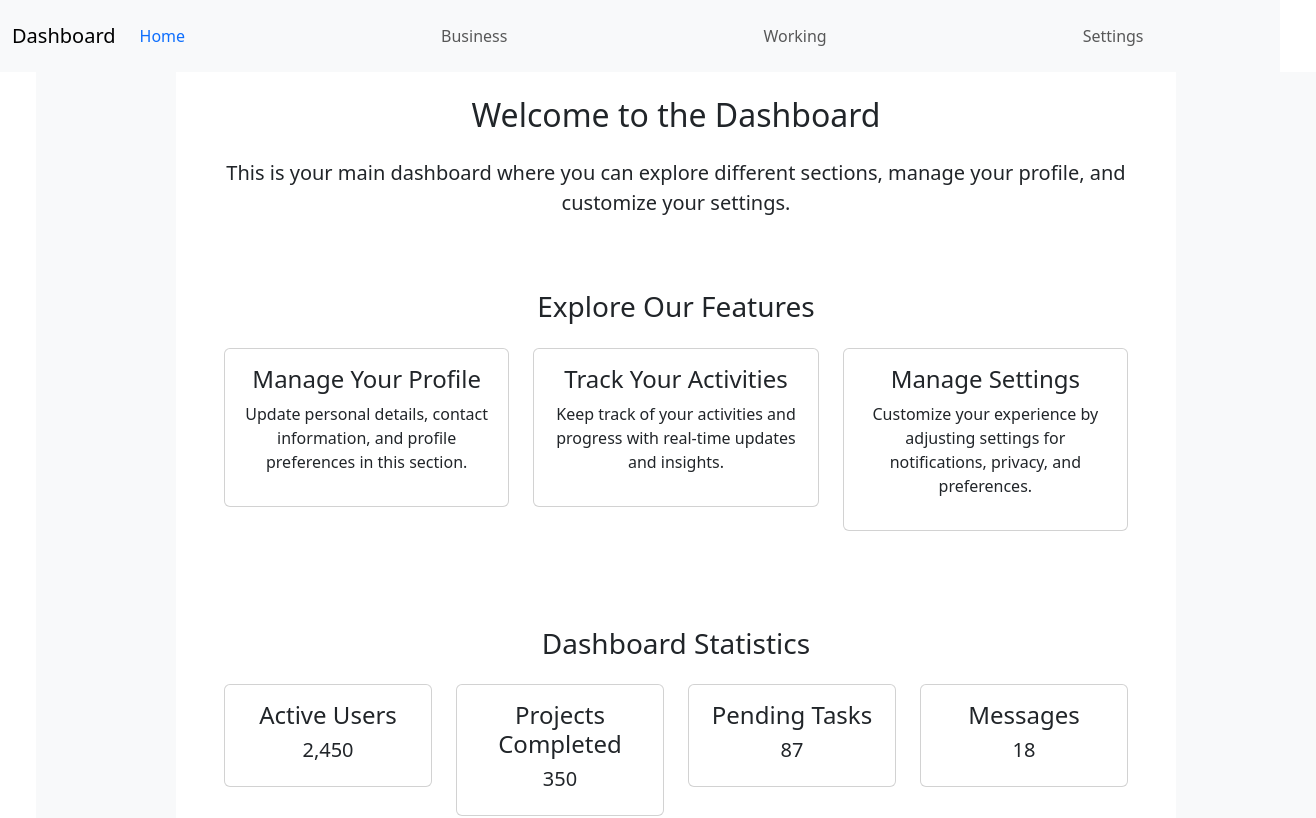
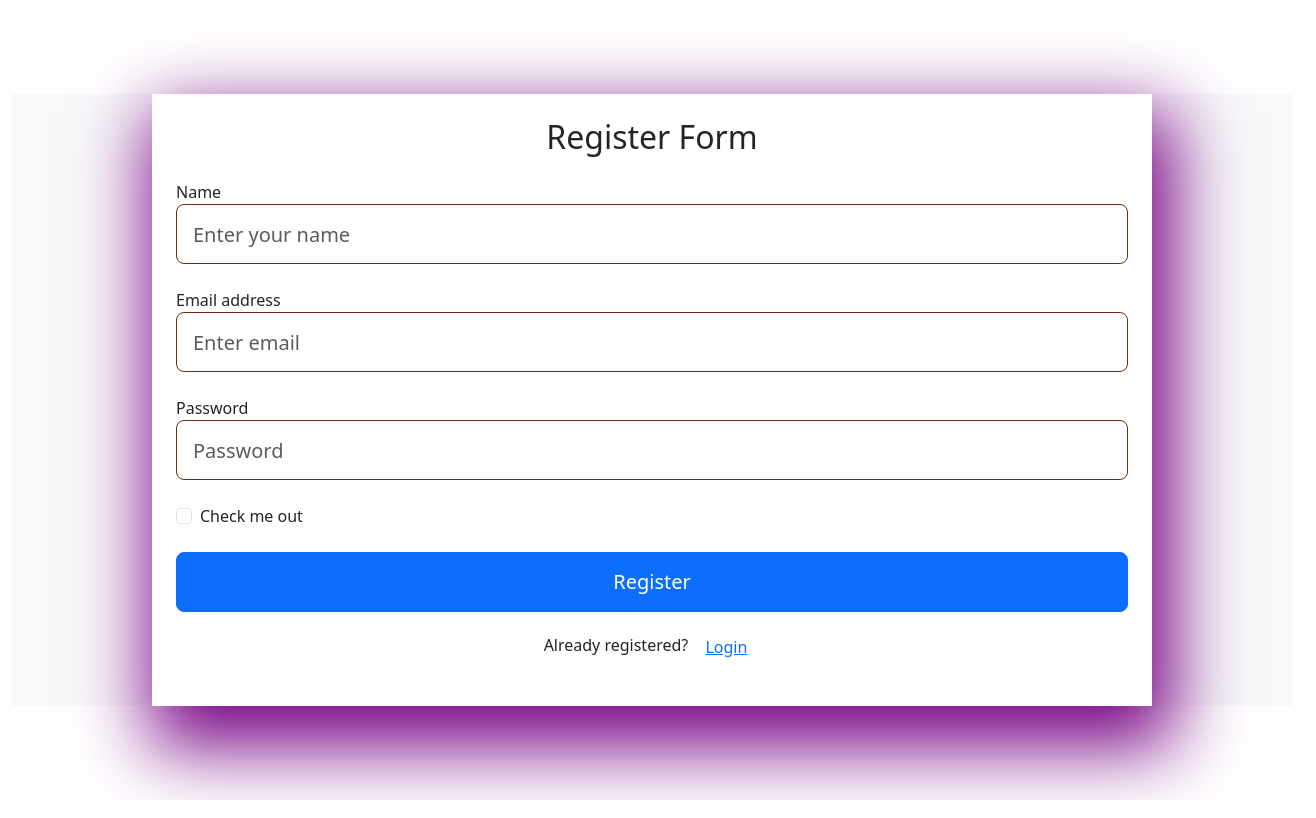
Before and after one commit to sakthivel182006/aluminium, a React (Vite) app in the folder frontend/: page / in a window 1280 px wide. Shown: the top 818 px of the page, 1316 px wide, since content can reach past the window. Built offline with nearby package versions, Linux system fonts and the light colour scheme.

Commit message:
color change

```diff
--- a/frontend/src/App.jsx
+++ b/frontend/src/App.jsx
@@ -1,16 +1,46 @@
-import { useState } from 'react';
+import { useState, useEffect } from 'react';
 import 'bootstrap/dist/css/bootstrap.min.css';
-import Dashboard from './components/Dashboard'; // Import the Dashboard component
+import Dashboard from './components/Dashboard';
 
 const App = () => {
-  const [isRegister, setIsRegister] = useState(true); // Toggle between Register and Login
+  const [isRegister, setIsRegister] = useState(true);
   const [formData, setFormData] = useState({
     name: '',
     email: '',
     password: '',
     checked: false
   });
-  const [isLoggedIn, setIsLoggedIn] = useState(true); // Track login status
+  const [isLoggedIn, setIsLoggedIn] = useState(false);
+  const [formStyles, setFormStyles] = useState({
+    boxShadow: '',
+    backgroundColor: '',
+    inputBorderColor: ''
+  });
+
+  // Function to generate random colors
+  const getRandomColor = () => {
+    const letters = '0123456789ABCDEF';
+    let color = '#';
+    for (let i = 0; i < 6; i++) {
+      color += letters[Math.floor(Math.random() * 16)];
+    }
+    return color;
+  };
+
+  // Function to update the styles
+  const updateStyles = () => {
+    setFormStyles({
+      boxShadow: `10px 30px 70px 12px ${getRandomColor()}`,
+      backgroundColor: getRandomColor(),
+      inputBorderColor: getRandomColor()
+    });
+  };
+
+  // Use useEffect to change styles automatically every 3 seconds
+  useEffect(() => {
+    const interval = setInterval(updateStyles, 3000);
+    return () => clearInterval(interval); // Clean up on unmount
+  }, []);
 
   const handleChange = (e) => {
     const { name, value, type, checked } = e.target;
@@ -39,14 +69,18 @@ const App = () => {
   return (
     <div className="container">
       {isLoggedIn ? (
-        <Dashboard /> // Show the dashboard component if logged in
+        <Dashboard />
       ) : (
-        // Show the login/register form if not logged in
         <div className="vw-100 d-flex flex-column justify-content-center align-items-center bg-light">
           <form
             onSubmit={handleSubmit}
             className="w-100 h-100 p-4 bg-white"
-            style={{ maxWidth: '1000px' }}
+            style={{
+              maxWidth: '1000px',
+              boxShadow: formStyles.boxShadow,
+              backgroundColor: formStyles.backgroundColor,
+              transition: 'all 0.5s ease-in-out' // Smooth transition for changes
+            }}
           >
             <h2 className="text-center mb-4">{isRegister ? 'Register' : 'Login'} Form</h2>
 
@@ -61,7 +95,10 @@ const App = () => {
                   placeholder="Enter your name"
                   value={formData.name}
                   onChange={handleChange}
-                  style={{ height: '60px' }}
+                  style={{
+                    height: '60px',
+                    borderColor: formStyles.inputBorderColor
+                  }}
                 />
               </div>
             )}
@@ -76,7 +113,10 @@ const App = () => {
                 placeholder="Enter email"
                 value={formData.email}
                 onChange={handleChange}
-                style={{ height: '60px' }}
+                style={{
+                  height: '60px',
+                  borderColor: formStyles.inputBorderColor
+                }}
               />
             </div>
 
@@ -90,7 +130,10 @@ const App = () => {
                 placeholder="Password"
                 value={formData.password}
                 onChange={handleChange}
-                style={{ height: '60px' }}
+                style={{
+                  height: '60px',
+                  borderColor: formStyles.inputBorderColor
+                }}
               />
             </div>
 
--- a/frontend/src/components/Dashboard.jsx
+++ b/frontend/src/components/Dashboard.jsx
@@ -38,39 +38,38 @@ const Dashboard = () => {
   return (
     <div>
       {/* Top Navigation Bar */}
-      <nav className="navbar navbar-expand-lg navbar-light bg-light fixed-top vw-100">
+      <nav className="navbar navbar-expand-lg navbar-light bg-info fixed-top vw-100">
         <div className="container-fluid w-100">
-          <a className="navbar-brand" href="#">Dashboard</a>
+          <a className="navbar-brand text-white" href="#">Dashboard</a>
           <div className="navbar-nav mx-auto">
             <button
-              className={`nav-link btn ${activeTab === 'home' ? 'text-primary' : ''}`}
+              className={`nav-link btn ${activeTab === 'home' ? 'btn-primary' : 'btn-light'} text-white`}
               onClick={() => handleTabChange('home')}
               style={{ marginRight: '240px' }} // Adds space between buttons
             >
               Home
             </button>
             <button
-              className={`nav-link btn ${activeTab === 'profile' ? 'text-primary' : ''}`}
+              className={`nav-link btn ${activeTab === 'profile' ? 'btn-primary' : 'btn-light'} text-white`}
               onClick={() => handleTabChange('profile')}
               style={{ marginRight: '240px' }} // Adds space between buttons
             >
               Business
             </button>
             <button
-              className={`nav-link btn ${activeTab === 'working' ? 'text-primary' : ''}`}
+              className={`nav-link btn ${activeTab === 'working' ? 'btn-primary' : 'btn-light'} text-white`}
               onClick={() => handleTabChange('working')}
               style={{ marginRight: '240px' }}
             >
               Working
             </button>
             <button
-              className={`nav-link btn ${activeTab === 'settings' ? 'text-primary' : ''}`}
+              className={`nav-link btn ${activeTab === 'settings' ? 'btn-primary' : 'btn-light'} text-white`}
               onClick={() => handleTabChange('settings')}
               style={{ marginRight: '240px' }}
             >
               Settings
             </button>
-
 
             {/* Profile Logo (Randomly generated) */}
             <div
@@ -83,7 +82,7 @@ const Dashboard = () => {
                 style={{
                   width: '40px',
                   height: '40px',
-                  backgroundColor: '#007bff',
+                  backgroundColor: '#ff6347', // Tomato color for profile logo
                   color: '#fff',
                   borderRadius: '50%',
                   fontSize: '20px',
@@ -113,8 +112,8 @@ const Dashboard = () => {
             style={{ marginTop: '100px', maxWidth: '500px', marginLeft: 'auto', marginRight: 'auto' }}
             onClick={(e) => e.stopPropagation()} // Prevent closing the modal when clicking inside
           >
-            <div className="modal-content">
-              <div className="modal-header">
+            <div className="modal-content bg-light">
+              <div className="modal-header bg-info text-white">
                 <h5 className="modal-title">Update Profile</h5>
                 <button type="button" className="btn-close" onClick={handleCloseModal}></button>
               </div>
```
